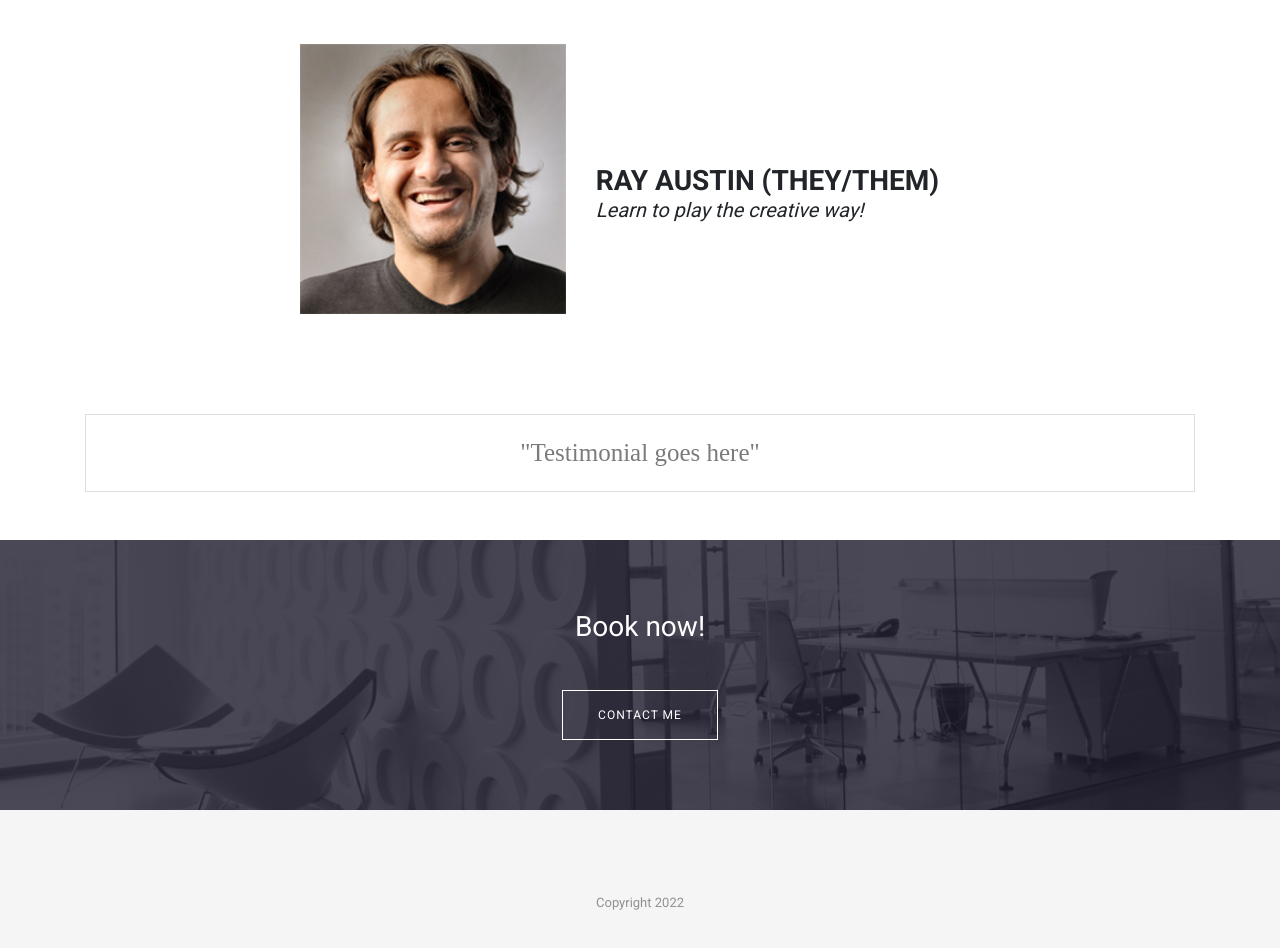
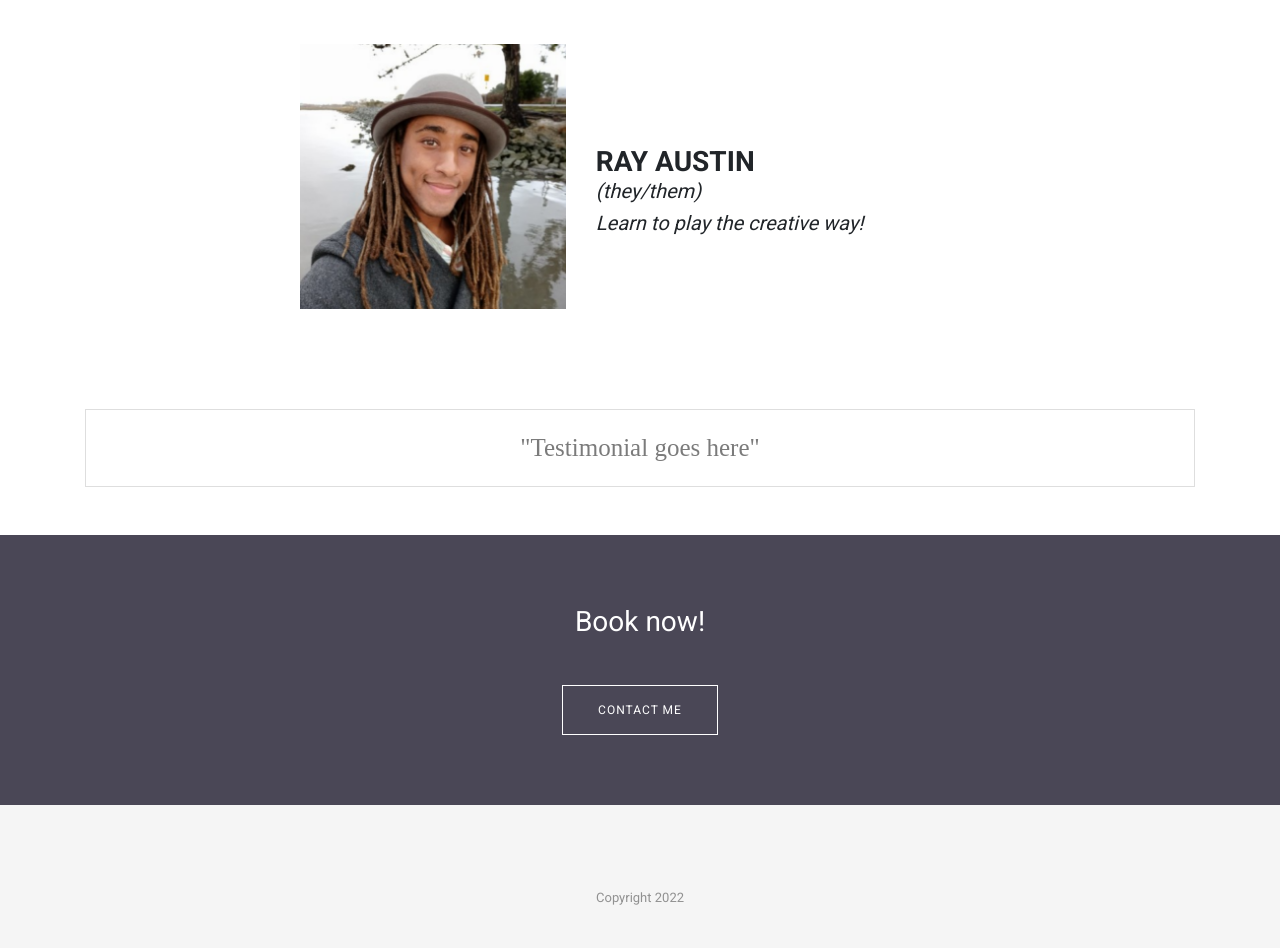
Before and after one commit to FOSSforlife/ray-website-2022, a website: page src/index.html in a window 1280 px wide. Shown: the part 740-1688 px from the top of the page. Drawn offline with Linux system fonts and the light colour scheme; some packages are replaced by stand-ins of ours; a web font is replaced by a local one.

Commit message:
Book now solid bg, Ray photo on home page

```diff
--- a/src/index.html
+++ b/src/index.html
@@ -112,14 +112,15 @@
         <div class="row col-8 align-items-center">
           <div class="col-md-5">
             <div class="block">
-              <img src="images/blog/avater-1.jpg" alt="Img" />
+              <img src="images/rayriver.png" alt="Img" />
             </div>
           </div>
           <div class="col-md-7">
             <div class="block ray">
               <div class="section-title">
-                <h2>Ray Austin (they/them)</h2>
+                <h2>Ray Austin</h2>
               </div>
+              <h3>(they/them)</h3>
               <h3>Learn to play the creative way!</h3>
             </div>
           </div>
@@ -141,7 +142,7 @@
       </div>
     </div>
 
-    <section class="call-to-action bg-1 section-sm overly">
+    <section class="call-to-action section-sm overly">
       <div class="container">
         <div class="row">
           <div class="col-md-12">
```
Also changed, not shown: src/about.html (+1 -1 lines), src/lessons.html (+1 -1 lines).
